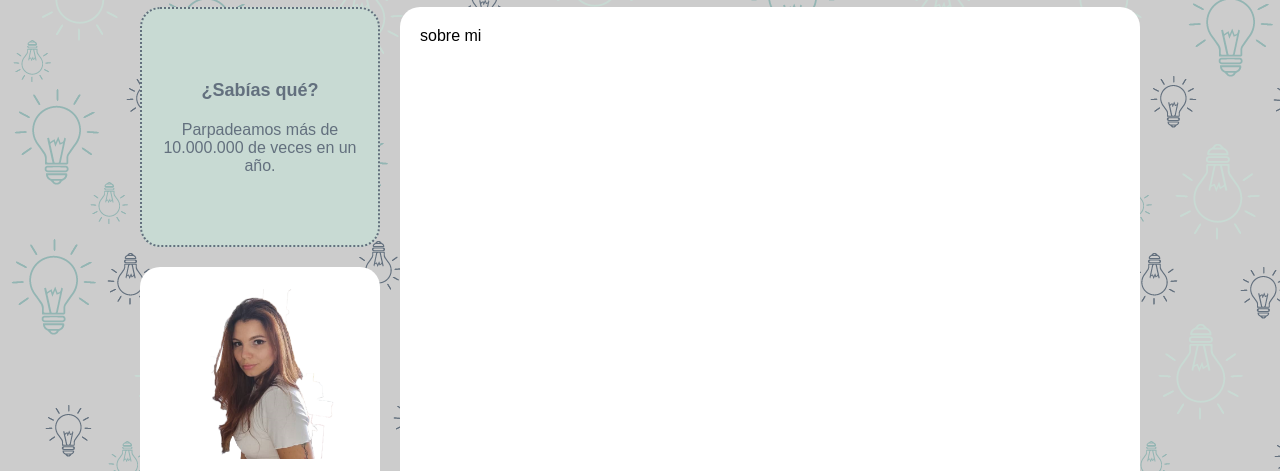
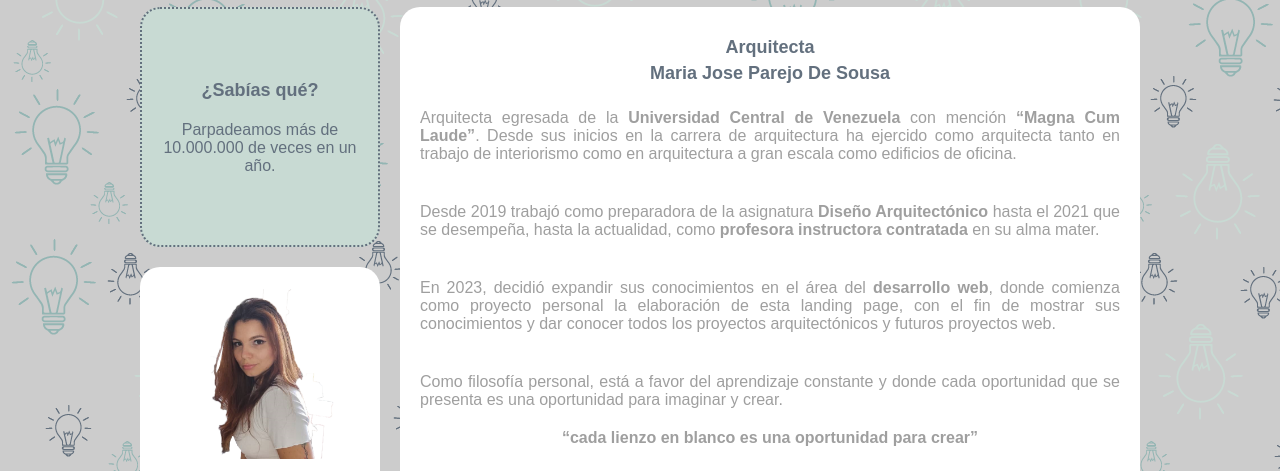
Before and after one commit to majo0994/lugarCreativo, a plain HTML site: page sectionsHTML/aboutMe.html in a window 1280 px wide. Shown: the part 83-554 px from the top of the page. Drawn offline with Linux system fonts and the light colour scheme.

Commit message:
se agreaga descripcion personal

```diff
--- a/css/desktop.css
+++ b/css/desktop.css
@@ -127,5 +127,11 @@
         width: 64rem;
     }
 
+        /*section-aboutme*/
+
+    .section-aboutme {
+        width: 70rem;
+    }
+
 
     }
--- a/css/styles.css
+++ b/css/styles.css
@@ -266,11 +266,18 @@ a:visited {
     flex-direction: column;
 }
 
-.container-body h3 {
+h3 {
     color: var(--color-4);
     font-size: var(--lg);
     font-weight: 800;
-    margin-bottom: 1rem;
+    margin: 0.5rem 0;
+}
+
+h4 {
+    color: var(--color-4);
+    font-size: var(--lg);
+    font-weight: 700;
+    margin-top: 1rem;
 }
 
 .title-vertical {
@@ -404,3 +411,20 @@ a:visited {
     font-weight: 500;
     color: var(--black);
 }
+
+
+/*section-aboutme*/
+
+.section-aboutme {
+    display: flex;
+    flex-direction: column;
+    align-items: center;
+    text-align: justify;
+    color: #9f9f9f;
+    width: 33rem;
+}
+
+.section-aboutme p {
+    text-justify: auto;
+    margin: 2rem 0;
+}
--- a/css/tablet.css
+++ b/css/tablet.css
@@ -126,4 +126,12 @@
         overflow-y: auto;
         width: 60rem;
     }
+
+    /*section-aboutme*/
+
+    .section-aboutme {
+        width: 66rem;
+    }
+
+
 }
--- a/sectionsHTML/aboutMe.html
+++ b/sectionsHTML/aboutMe.html
@@ -103,8 +103,14 @@
 
 
             <div class="container-body">
-                <div class="content">
-                    <p>sobre mi</p>
+                <div class="section-aboutme">
+                    <h4>Arquitecta</h4>
+                    <h3>Maria Jose Parejo De Sousa</h3>
+                    <p>Arquitecta egresada de la <strong>Universidad Central de Venezuela</strong> con mención <strong>“Magna Cum Laude”</strong>. Desde sus inicios en la carrera de arquitectura ha ejercido como arquitecta tanto en trabajo de interiorismo como en arquitectura a gran escala como edificios de oficina.</p>
+                    <p>Desde 2019 trabajó como preparadora de la asignatura <strong>Diseño Arquitectónico</strong> hasta el 2021 que se desempeña, hasta la actualidad, como <strong>profesora instructora contratada</strong> en su alma mater.</p>
+                    <p>En 2023, decidió expandir sus conocimientos en el área del <strong>desarrollo web</strong>, donde comienza como proyecto personal la elaboración de esta landing page, con el fin de mostrar sus conocimientos y dar conocer todos los proyectos arquitectónicos y futuros proyectos web.</p>
+                    <p>Como filosofía personal, está a favor del aprendizaje constante y donde cada oportunidad que se presenta es una oportunidad para imaginar y crear.</p>
+                    <blockquote><strong>“cada lienzo en blanco es una oportunidad para crear”</strong></blockquote>
                 </div>
             </div>
 
```
